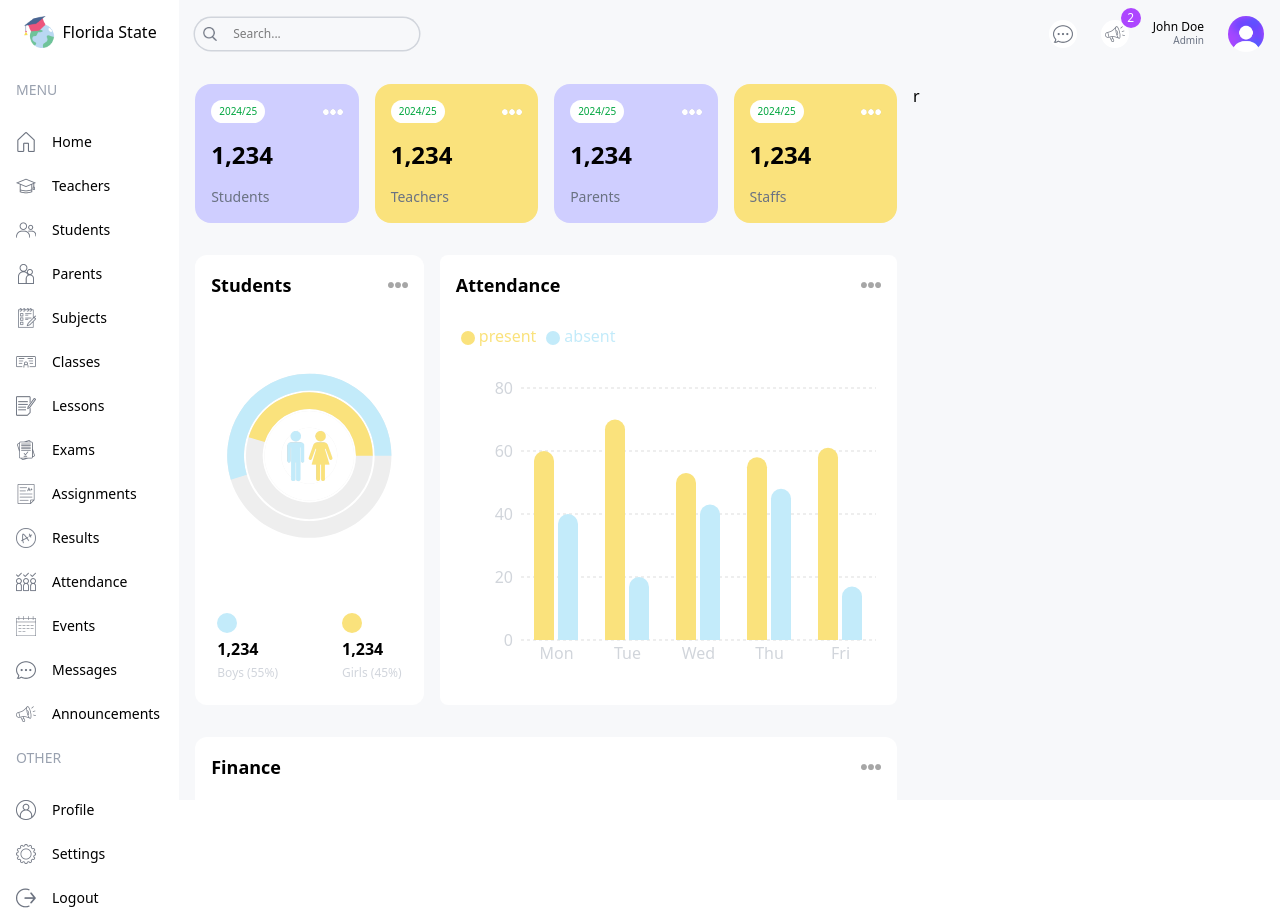
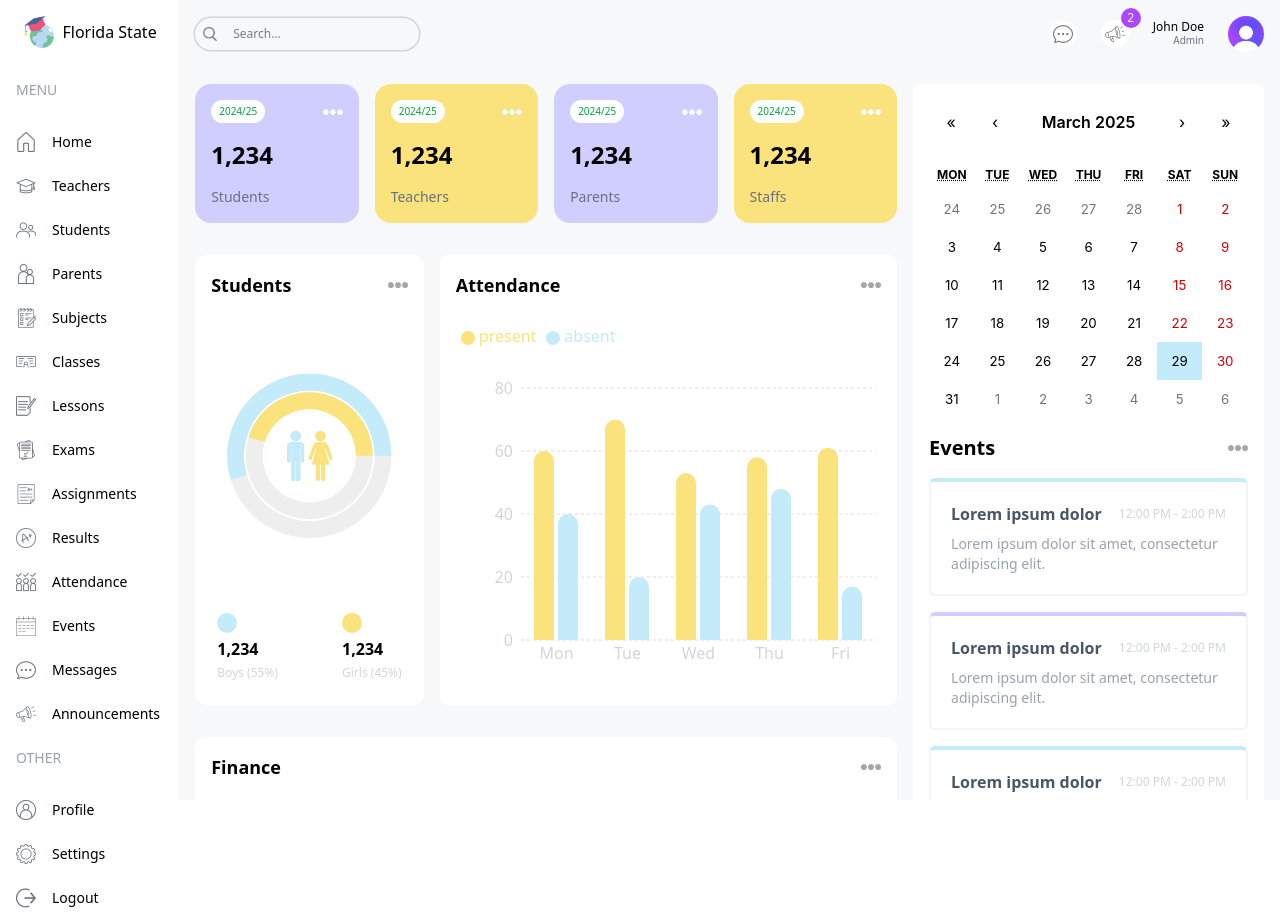
Before and after one commit to Stormman77/school_dashboard, a Next.js app: page /dashboard/admin in a window 1280 px wide. Built offline with nearby package versions, Linux system fonts and the light colour scheme.

Commit message:
Event calendar completed

```diff
--- a/package.json
+++ b/package.json
@@ -11,6 +11,7 @@
   "dependencies": {
     "next": "15.2.4",
     "react": "^19.0.0",
+    "react-calendar": "^5.1.0",
     "react-dom": "^19.0.0",
     "recharts": "^2.15.1"
   },
--- a/src/app/dashboard/admin/page.tsx
+++ b/src/app/dashboard/admin/page.tsx
@@ -1,5 +1,6 @@
 import AttendanceChart from "@/components/AttendanceChart";
 import CountChart from "@/components/CountChart";
+import EventCalendar from "@/components/EventCalendar";
 import FinanceChart from "@/components/FinanceChart";
 import UserCard from "@/components/UserCard";
 
@@ -35,7 +36,9 @@
       </div>
 
       {/* RIGHT */}
-      <div className="w-full lg:w-1/3">r</div>
+      <div className="w-full lg:w-1/3 flex flex-col gap-8">
+        <EventCalendar />
+      </div>
     </div>
   );
 };
--- a/src/app/globals.css
+++ b/src/app/globals.css
@@ -7,6 +7,21 @@
   --color-lamaPurpleLight: #F1F0FF;
   --color-lamaYellow: #FAE27C;
   --color-lamaYellowLight: #FEFCE8;
+}
+
+.react-calendar{
+  width: 100% !important;
+  border: none !important;
+  font-family: "Inter", sans-serif !important;
+}
+
+.react-calendar__tile--active {
+  background-color: #C3EBFA !important;
+  color: black !important;
+}
+
+.react-calendar__navigation__label__labelText{
+  font-weight: 600;
 }
 
 /*:root {
--- /dev/null
+++ b/src/components/EventCalendar.tsx
@@ -0,0 +1,62 @@
+"use client";
+
+import Image from "next/image";
+import { useState } from "react";
+import Calendar from "react-calendar";
+import "react-calendar/dist/Calendar.css";
+
+type ValuePiece = Date | null;
+
+type Value = ValuePiece | [ValuePiece, ValuePiece];
+
+// TEMPORARY
+const events = [
+  {
+    id: 1,
+    title: "Lorem ipsum dolor",
+    time: "12:00 PM - 2:00 PM",
+    description: "Lorem ipsum dolor sit amet, consectetur adipiscing elit.",
+  },
+  {
+    id: 2,
+    title: "Lorem ipsum dolor",
+    time: "12:00 PM - 2:00 PM",
+    description: "Lorem ipsum dolor sit amet, consectetur adipiscing elit.",
+  },
+  {
+    id: 3,
+    title: "Lorem ipsum dolor",
+    time: "12:00 PM - 2:00 PM",
+    description: "Lorem ipsum dolor sit amet, consectetur adipiscing elit.",
+  },
+];
+
+const EventCalendar = () => {
+  const [value, onChange] = useState<Value>(new Date());
+
+  return (
+    <div className="bg-white p-4 rounded-md">
+      <Calendar onChange={onChange} value={value} />
+      <div className="flex items-center justify-between">
+        <h1 className="text-xl font-semibold my-4">Events</h1>
+        <Image src="/moreDark.png" alt="" width={20} height={20} />
+      </div>
+      <div className="flex flex-col gap-4">
+        {events.map((event) => (
+          <div
+            className="p-5 rounded-md border-2 border-gray-100 border-t-4 odd:border-t-lamaSky even:border-t-lamaPurple"
+            key={event.id}
+          >
+            <div className="flex items-center justify-between">
+              <h1 className="font-semibold text-gray-600">{event.title}</h1>
+              <span className="text-gray-300 text-xs">{event.time}</span>
+            </div>
+            <p className="mt-2 text-gray-400 text-sm">{event.description}</p>
+          </div>
+        ))}
+      </div>
+    </div>
+  );
+};
+
+export default EventCalendar;
```
Also changed, not shown: 1 other file (tests, documents, lock files or other folders).
